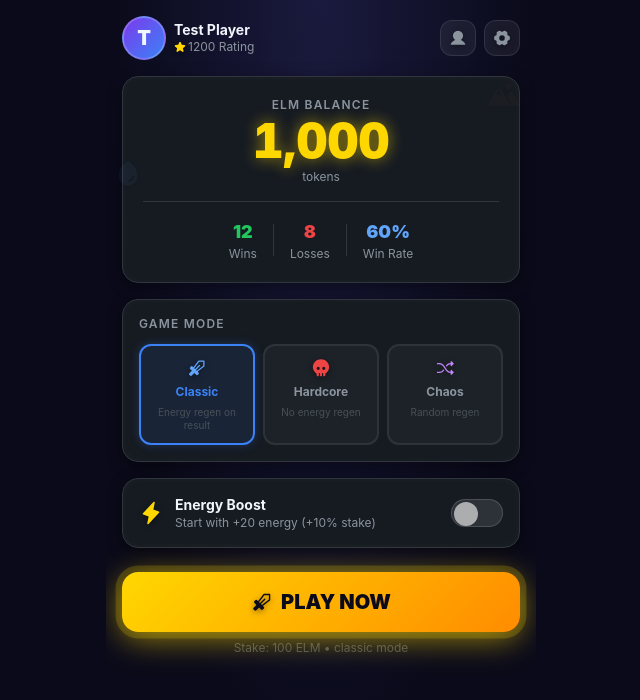
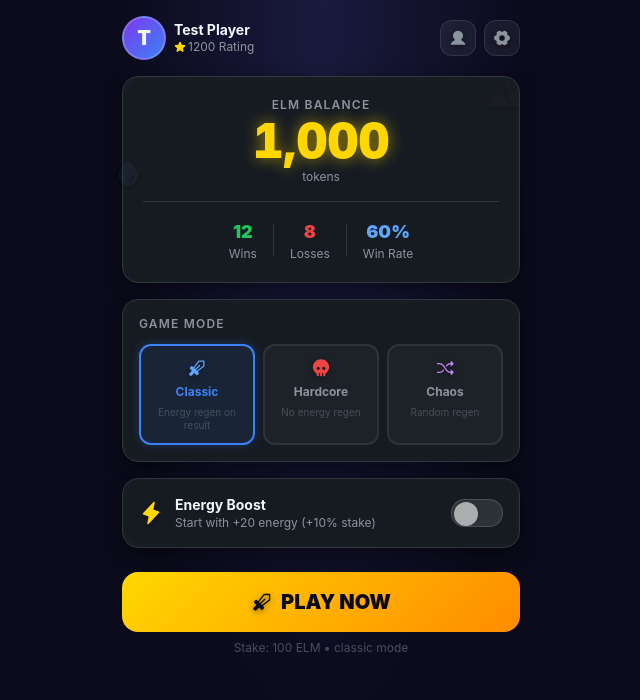
Before and after one commit to elemgame/elemgameV2, a React (Vite) app in the folder apps/tma/: page / in a window 1280 px wide. Shown: the top 700 px of the page, without its empty margins (319-959 px from the left). Built offline with nearby package versions, Linux system fonts and the light colour scheme.

Commit message:
fix(tma): remove glow effect from PLAY NOW button

```diff
--- a/apps/tma/src/styles/globals.css
+++ b/apps/tma/src/styles/globals.css
@@ -93,8 +93,6 @@
   .btn-play {
     @apply btn text-bg-base text-xl font-black px-10 py-4 rounded-2xl;
     background: linear-gradient(135deg, #ffd700, #ff8c00);
-    box-shadow: 0 6px 32px rgba(255, 215, 0, 0.5), 0 0 0 0 rgba(255, 215, 0, 0.4);
-    animation: play-pulse 2s ease-in-out infinite;
   }
 
   .btn-ghost {
@@ -266,8 +264,8 @@
 }
 
 .btn-play.nav-focused {
-  outline-color: #ffd700;
-  box-shadow: 0 0 0 4px rgba(255, 215, 0, 0.25), 0 6px 32px rgba(255, 215, 0, 0.7) !important;
+  outline: 2px solid #ffd700;
+  outline-offset: 2px;
 }
 
 .glass-card button.nav-focused,
```
